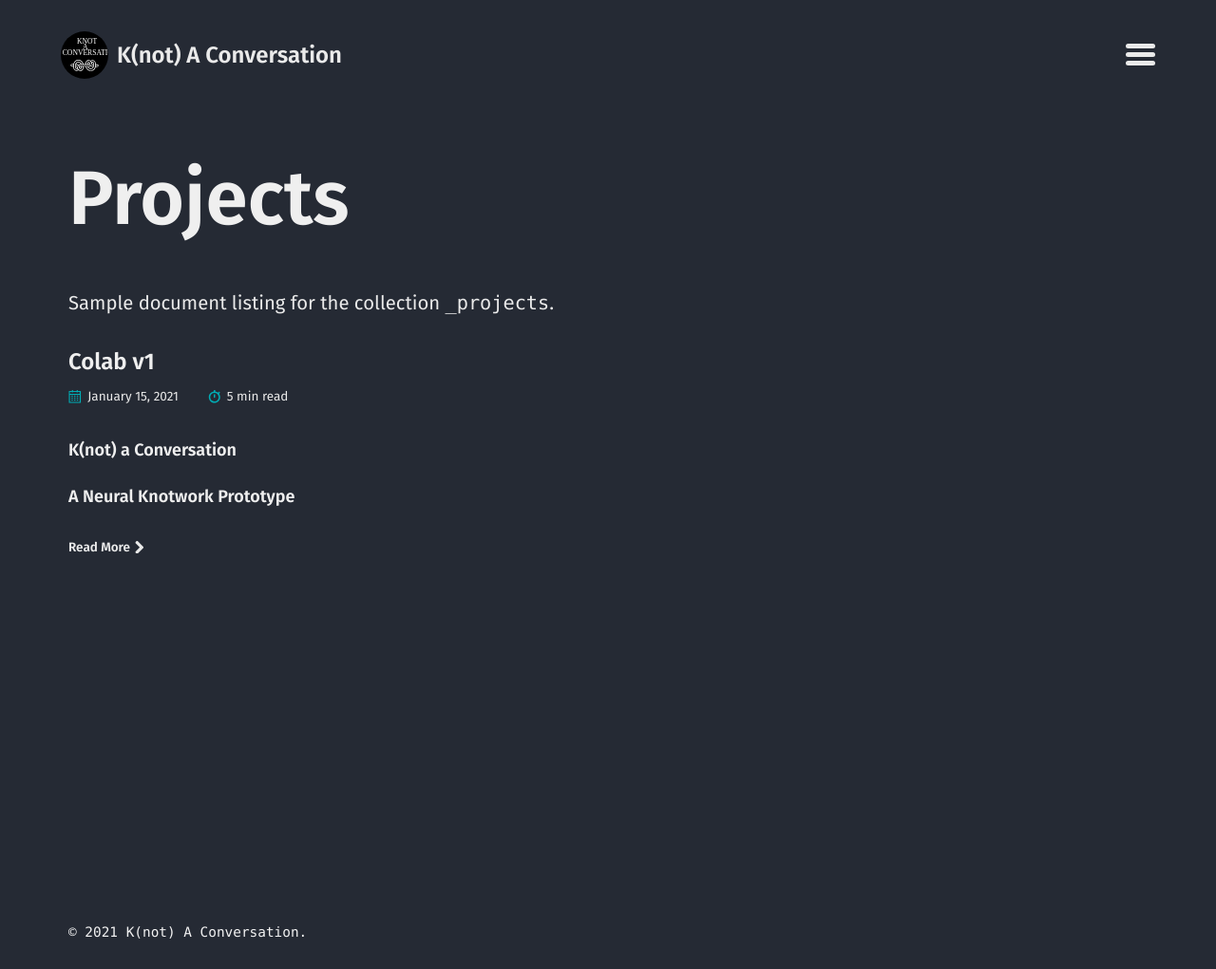
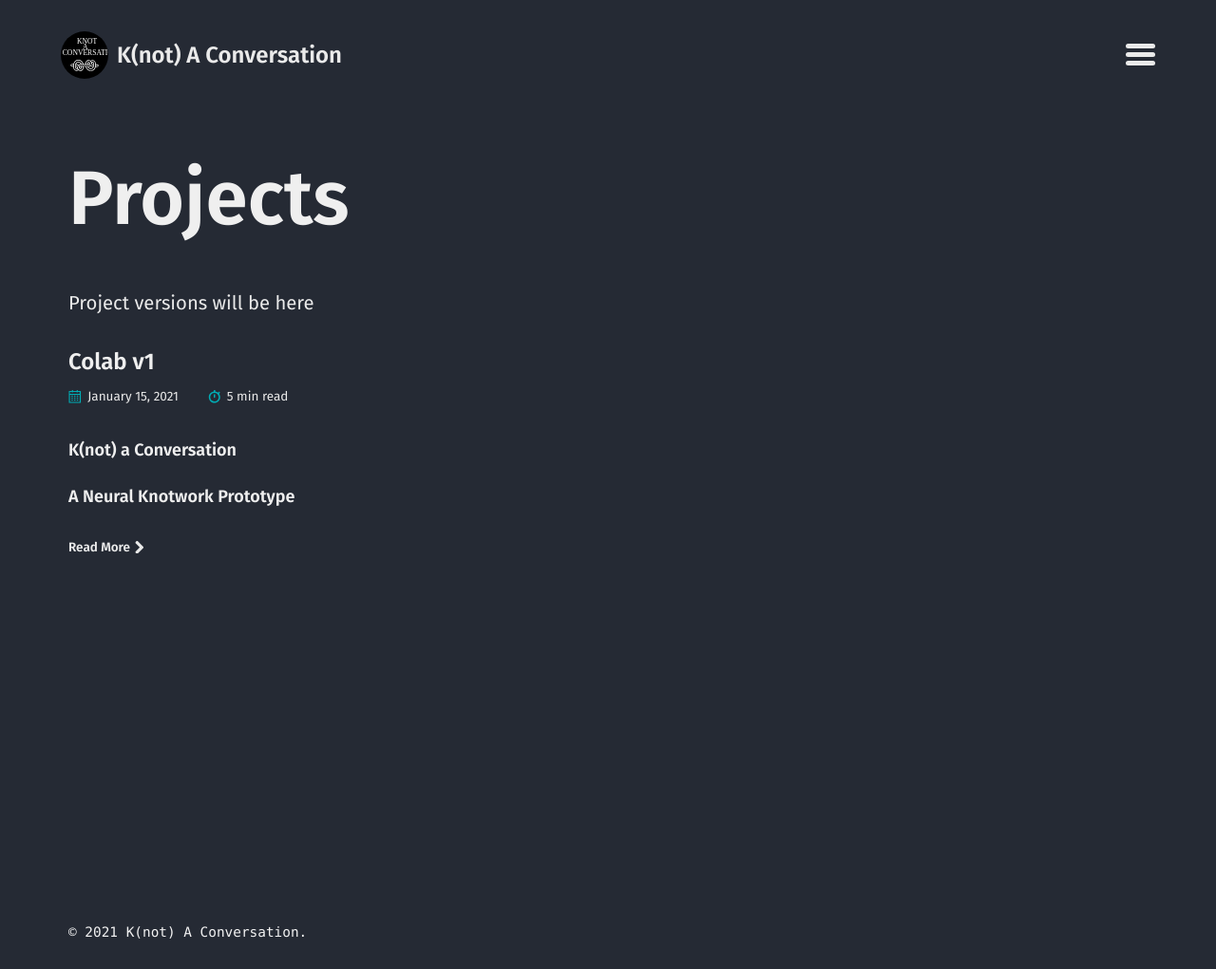
Before and after one commit to knot-a-conversation/about.github.io, a Jekyll site: the page built from projects.md, in a window 1280 px wide. Shown: the whole page at 95% size. Built offline with Jekyll 4.4.1, drawn with Linux system fonts in a browser that asks for light colours.

Commit message:
Update projects.md

```diff
--- a/projects.md
+++ b/projects.md
@@ -4,6 +4,7 @@ layout: collection
 permalink: /projects/
 collection: projects
 entries_layout: grid
+sort_order: reverse
 ---
 
-Sample document listing for the collection `_projects`.
+Project versions will be here
```
